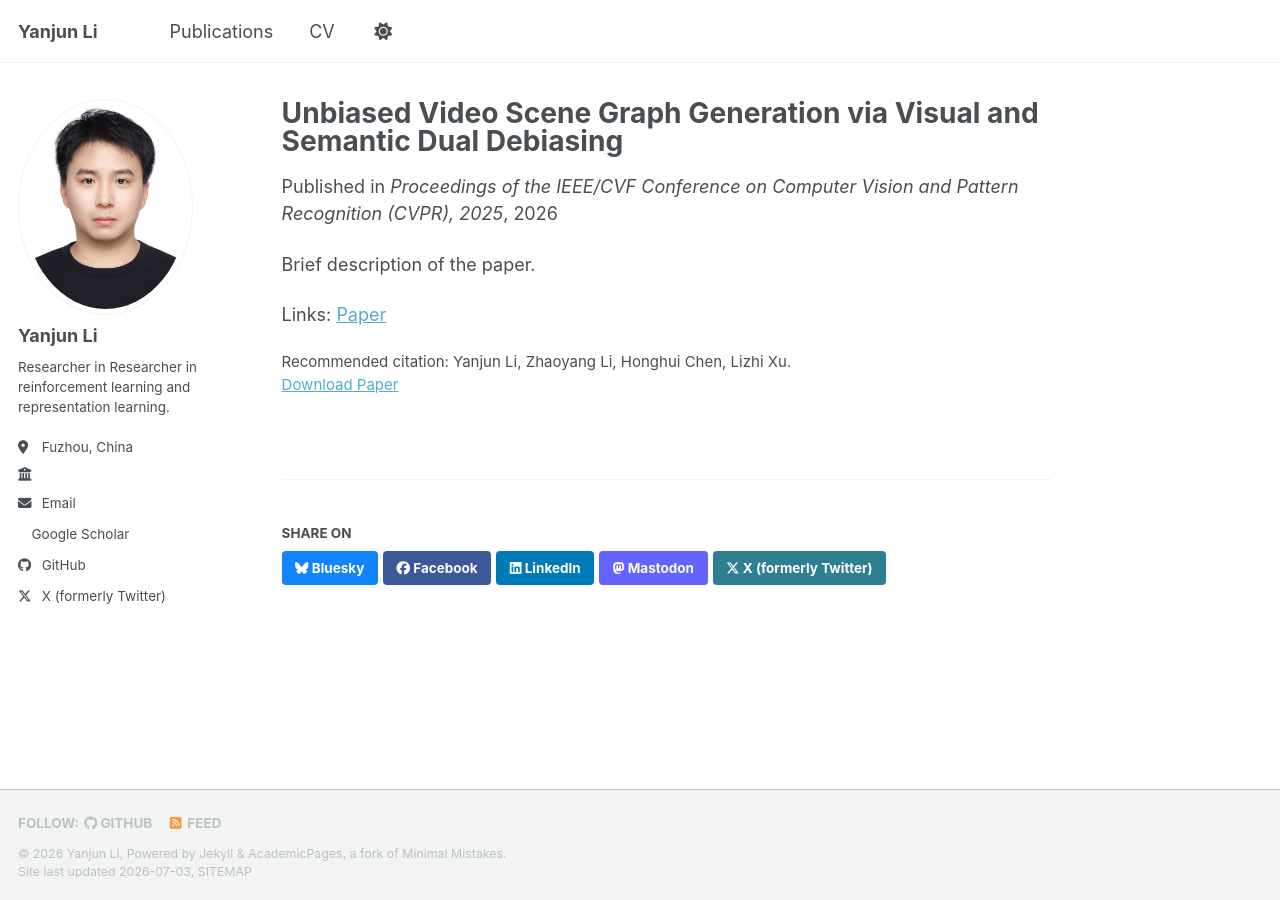
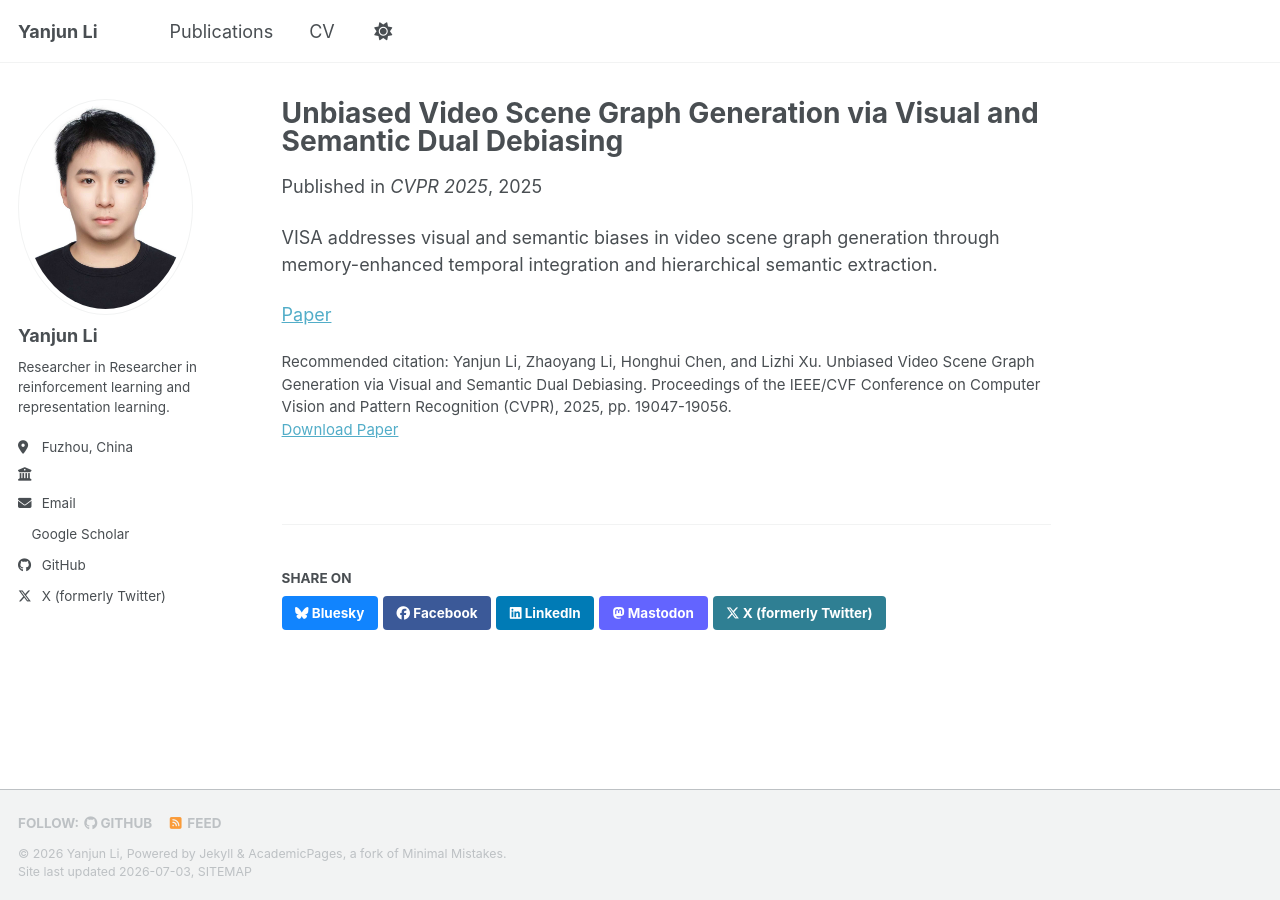
Before and after one commit to ballin0105/ballin0105.github.io, a Jekyll site: the page built from _publications/2026-07-03-your-paper.md, in a window 1280 px wide. Built offline with Jekyll 4.4.1, drawn with Linux system fonts in a browser that asks for light colours; a style sheet for code colours, icons or effects is not loaded.

Commit message:
Update 2026-07-03-your-paper.md

```diff
--- a/_publications/2026-07-03-your-paper.md
+++ b/_publications/2026-07-03-your-paper.md
@@ -2,14 +2,14 @@
 title: "Unbiased Video Scene Graph Generation via Visual and Semantic Dual Debiasing"
 collection: publications
 category: conferences
-permalink: /publication/2026-your-paper
-excerpt: "One-sentence summary of the paper."
-date: 2026-01-01
-venue: "Proceedings of the IEEE/CVF Conference on Computer Vision and Pattern Recognition (CVPR), 2025"
+permalink: /publication/2025-unbiased-video-scene-graph-generation
+excerpt: "VISA is a visual-semantic dual-debiasing framework for unbiased video scene graph generation."
+date: 2025-06-01
+venue: "CVPR 2025"
 paperurl: "https://openaccess.thecvf.com/content/CVPR2025/papers/Li_Unbiased_Video_Scene_Graph_Generation_via_Visual_and_Semantic_Dual_CVPR_2025_paper.pdf"
-citation: "Yanjun Li, Zhaoyang Li, Honghui Chen, Lizhi Xu."
+citation: "Yanjun Li, Zhaoyang Li, Honghui Chen, and Lizhi Xu. Unbiased Video Scene Graph Generation via Visual and Semantic Dual Debiasing. Proceedings of the IEEE/CVF Conference on Computer Vision and Pattern Recognition (CVPR), 2025, pp. 19047-19056."
 ---
 
-Brief description of the paper.
+VISA addresses visual and semantic biases in video scene graph generation through memory-enhanced temporal integration and hierarchical semantic extraction.
 
-Links: [Paper](https://openaccess.thecvf.com/content/CVPR2025/papers/Li_Unbiased_Video_Scene_Graph_Generation_via_Visual_and_Semantic_Dual_CVPR_2025_paper.pdf)
+[Paper](https://openaccess.thecvf.com/content/CVPR2025/papers/Li_Unbiased_Video_Scene_Graph_Generation_via_Visual_and_Semantic_Dual_CVPR_2025_paper.pdf)
```
